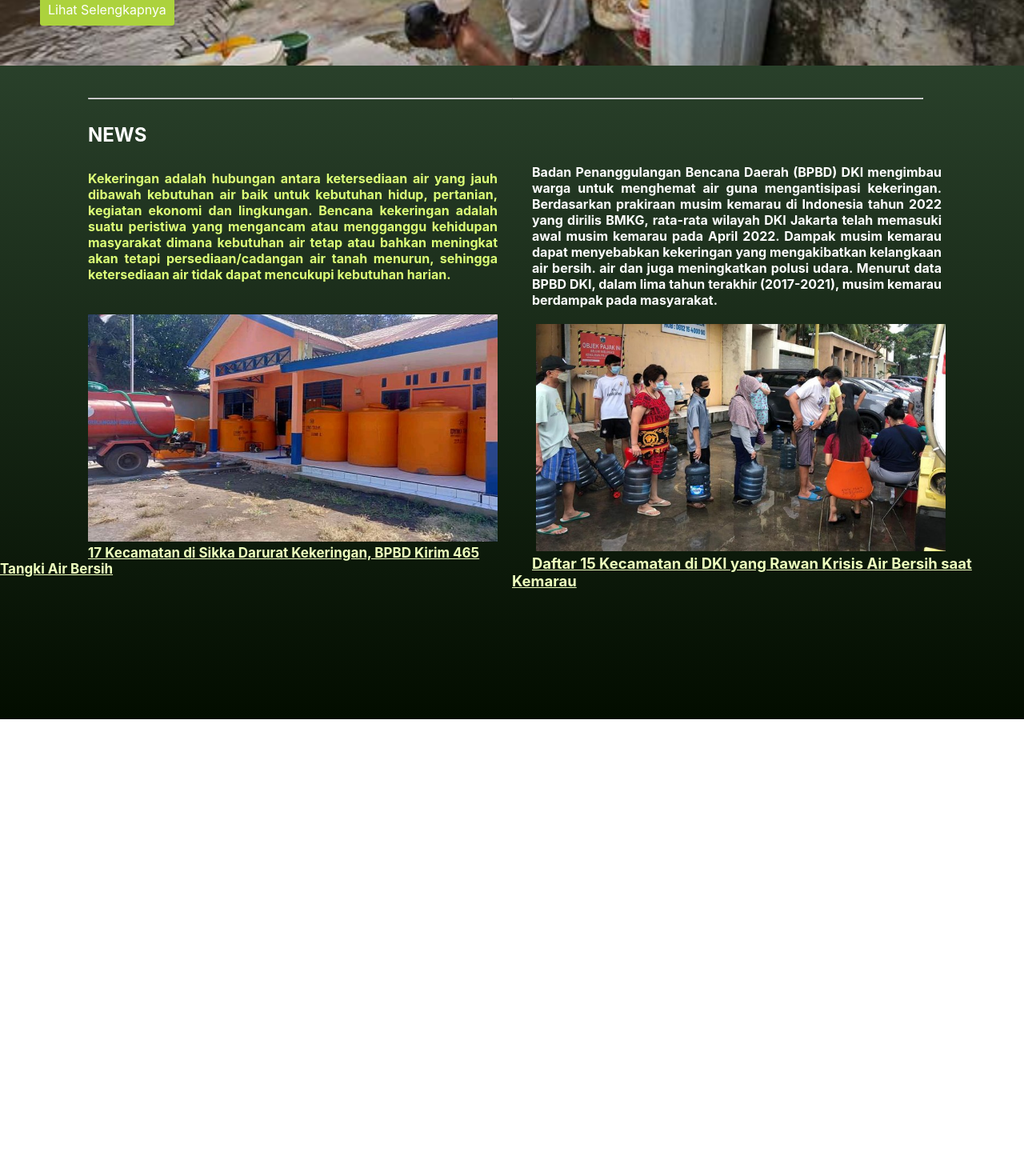
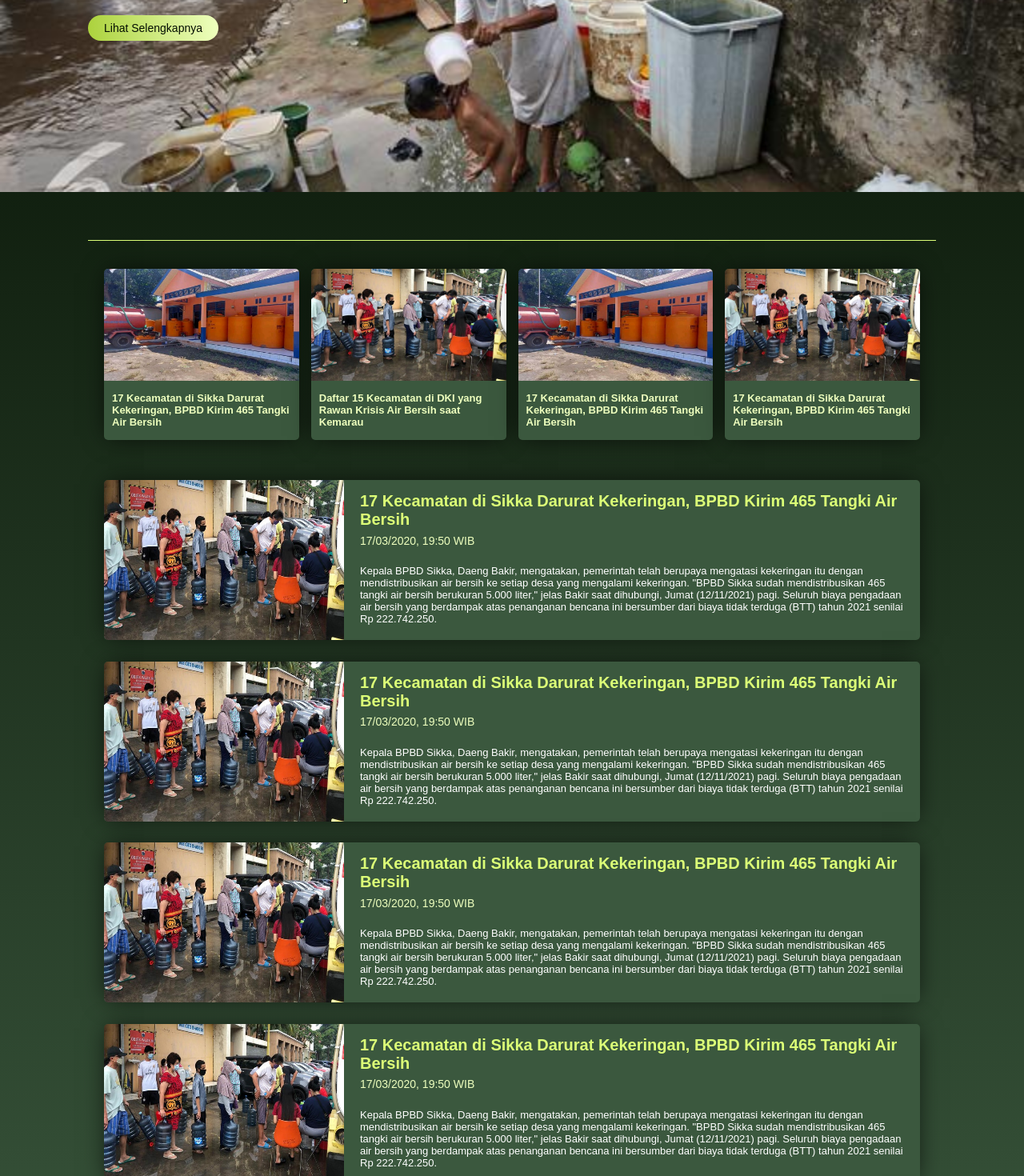
Before and after one commit to Yunanti/WaterDect-App, a React (Create React App) app: page / in a window 1280 px wide. Shown: the part 300-1770 px from the top of the page at 80% size. Before the commit the page ends 1199 px from the top, so only its background shows below. Built offline with nearby package versions, Linux system fonts and the light colour scheme.

Commit message:
update home

```diff
--- a/src/pages/home/Home.tsx
+++ b/src/pages/home/Home.tsx
@@ -9,27 +9,93 @@ export default function Home() {
   }, [dispatch])
 
   return (
-    <div className="home">
-      <header className='home-header'>
+    <div className='bg-home'>
+      <header className='header-home'>
           <h1>Jurus BPBD DKI Hadapi Krisis Air Saat Musim Kemarau Melanda Jakarta</h1>
            <a href="https://www.liputan6.com/news/read/4959237/jurus-bpbd-dki-hadapi-krisis-air-saat-musim-kemarau-melanda-jakarta" target='_blank' rel="noreferrer">Lihat Selengkapnya</a>
 
       </header>
-      <div className='container-left'>
-      <hr />
-        <h2>NEWS</h2>
-      <h1>Kekeringan adalah hubungan antara ketersediaan air yang jauh dibawah kebutuhan air baik untuk kebutuhan hidup, pertanian, kegiatan ekonomi dan lingkungan. Bencana kekeringan adalah suatu peristiwa yang mengancam atau mengganggu kehidupan masyarakat dimana kebutuhan air tetap atau bahkan meningkat akan tetapi persediaan/cadangan air tanah menurun, sehingga ketersediaan air tidak dapat mencukupi kebutuhan harian.  </h1>
 
-      <img src={require("../../components/images/gallery-home/1.jpg")} alt="kekeringan" /> <br />
-      <a href="https://regional.kompas.com/read/2021/11/12/151502978/17-kecamatan-di-sikka-darurat-kekeringan-bpbd-kirim-465-tangki-air-bersih" target='_blank' rel="noreferrer">17 Kecamatan di Sikka Darurat Kekeringan, BPBD Kirim 465 Tangki Air Bersih</a>
-      </div>
-      <div className='container-right'>
-      <hr />
-        <h1>Badan Penanggulangan Bencana Daerah (BPBD) DKI mengimbau warga untuk menghemat air guna mengantisipasi kekeringan. Berdasarkan prakiraan musim kemarau di Indonesia tahun 2022 yang dirilis BMKG, rata-rata wilayah DKI Jakarta telah memasuki awal musim kemarau pada April 2022. Dampak musim kemarau dapat menyebabkan kekeringan yang mengakibatkan kelangkaan air bersih. air dan juga meningkatkan polusi udara. Menurut data BPBD DKI, dalam lima tahun terakhir (2017-2021), musim kemarau berdampak pada masyarakat.
-        </h1>
-        <img src={require("../../components/images/gallery-home/2.jpg")} alt="kekeringan" /> <br />
-        <a href="https://news.detik.com/berita/d-6081428/daftar-15-kecamatan-di-dki-yang-rawan-krisis-air-bersih-saat-kemarau" target='_blank' rel="noreferrer">Daftar 15 Kecamatan di DKI yang Rawan Krisis Air Bersih saat Kemarau</a>
-      </div>
+      <main className='main-home-top'>
+        <div className='card-news-top'>
+          <a href="https://regional.kompas.com/read/2021/11/12/151502978/17-kecamatan-di-sikka-darurat-kekeringan-bpbd-kirim-465-tangki-air-bersih" target='_blank' rel="noreferrer">
+            <img src={require("../../components/images/gallery-home/1.jpg")} alt="kekeringan" />
+            <h4>17 Kecamatan di Sikka Darurat Kekeringan, BPBD Kirim 465 Tangki Air Bersih</h4>
+          </a>
+        </div>
+        <div className='card-news-top'>
+          <a href="https://news.detik.com/berita/d-6081428/daftar-15-kecamatan-di-dki-yang-rawan-krisis-air-bersih-saat-kemarau" target='_blank' rel="noreferrer">
+            <img src={require("../../components/images/gallery-home/2.jpg")} alt="kekeringan" />
+            <h4>Daftar 15 Kecamatan di DKI yang Rawan Krisis Air Bersih saat Kemarau</h4>
+          </a>
+        </div>
+        <div className='card-news-top'>
+          <a href="https://regional.kompas.com/read/2021/11/12/151502978/17-kecamatan-di-sikka-darurat-kekeringan-bpbd-kirim-465-tangki-air-bersih" target='_blank' rel="noreferrer">
+            <img src={require("../../components/images/gallery-home/1.jpg")} alt="kekeringan" />
+            <h4>17 Kecamatan di Sikka Darurat Kekeringan, BPBD Kirim 465 Tangki Air Bersih</h4>
+          </a>
+        </div>
+        <div className='card-news-top'>
+          <a href="https://regional.kompas.com/read/2021/11/12/151502978/17-kecamatan-di-sikka-darurat-kekeringan-bpbd-kirim-465-tangki-air-bersih" target='_blank' rel="noreferrer">
+            <img src={require("../../components/images/gallery-home/2.jpg")} alt="kekeringan" />
+            <h4>17 Kecamatan di Sikka Darurat Kekeringan, BPBD Kirim 465 Tangki Air Bersih</h4>
+          </a>
+        </div>
+      </main>
+
+      <main className='main-home-bottom'>
+        <div className='card-news-bottom'>
+          <a href="https://regional.kompas.com/read/2021/11/12/151502978/17-kecamatan-di-sikka-darurat-kekeringan-bpbd-kirim-465-tangki-air-bersih" target='_blank' rel="noreferrer">
+            <img src={require("../../components/images/gallery-home/2.jpg")} alt="kekeringan" />
+            <div className='title-news'>
+              <h4>17 Kecamatan di Sikka Darurat Kekeringan, BPBD Kirim 465 Tangki Air Bersih</h4>
+              <h6>17/03/2020, 19:50 WIB</h6>
+              <p>Kepala BPBD Sikka, Daeng Bakir, mengatakan, pemerintah telah berupaya mengatasi kekeringan itu dengan mendistribusikan air bersih ke setiap desa yang mengalami kekeringan. "BPBD Sikka sudah mendistribusikan 465 tangki air bersih berukuran 5.000 liter," jelas Bakir saat dihubungi, Jumat (12/11/2021) pagi. Seluruh biaya pengadaan air bersih yang berdampak atas penanganan bencana ini bersumber dari biaya tidak terduga (BTT) tahun 2021 senilai Rp 222.742.250.</p>
+            </div>
+          </a>
+        </div>
+        <div className='card-news-bottom'>
+          <a href="https://regional.kompas.com/read/2021/11/12/151502978/17-kecamatan-di-sikka-darurat-kekeringan-bpbd-kirim-465-tangki-air-bersih" target='_blank' rel="noreferrer">
+            <img src={require("../../components/images/gallery-home/2.jpg")} alt="kekeringan" />
+            <div className='title-news'>
+              <h4>17 Kecamatan di Sikka Darurat Kekeringan, BPBD Kirim 465 Tangki Air Bersih</h4>
+              <h6>17/03/2020, 19:50 WIB</h6>
+              <p>Kepala BPBD Sikka, Daeng Bakir, mengatakan, pemerintah telah berupaya mengatasi kekeringan itu dengan mendistribusikan air bersih ke setiap desa yang mengalami kekeringan. "BPBD Sikka sudah mendistribusikan 465 tangki air bersih berukuran 5.000 liter," jelas Bakir saat dihubungi, Jumat (12/11/2021) pagi. Seluruh biaya pengadaan air bersih yang berdampak atas penanganan bencana ini bersumber dari biaya tidak terduga (BTT) tahun 2021 senilai Rp 222.742.250.</p>
+            </div>
+          </a>
+        </div>
+        <div className='card-news-bottom'>
+          <a href="https://regional.kompas.com/read/2021/11/12/151502978/17-kecamatan-di-sikka-darurat-kekeringan-bpbd-kirim-465-tangki-air-bersih" target='_blank' rel="noreferrer">
+            <img src={require("../../components/images/gallery-home/2.jpg")} alt="kekeringan" />
+            <div className='title-news'>
+              <h4>17 Kecamatan di Sikka Darurat Kekeringan, BPBD Kirim 465 Tangki Air Bersih</h4>
+              <h6>17/03/2020, 19:50 WIB</h6>
+              <p>Kepala BPBD Sikka, Daeng Bakir, mengatakan, pemerintah telah berupaya mengatasi kekeringan itu dengan mendistribusikan air bersih ke setiap desa yang mengalami kekeringan. "BPBD Sikka sudah mendistribusikan 465 tangki air bersih berukuran 5.000 liter," jelas Bakir saat dihubungi, Jumat (12/11/2021) pagi. Seluruh biaya pengadaan air bersih yang berdampak atas penanganan bencana ini bersumber dari biaya tidak terduga (BTT) tahun 2021 senilai Rp 222.742.250.</p>
+            </div>
+          </a>
+        </div>
+        <div className='card-news-bottom'>
+          <a href="https://regional.kompas.com/read/2021/11/12/151502978/17-kecamatan-di-sikka-darurat-kekeringan-bpbd-kirim-465-tangki-air-bersih" target='_blank' rel="noreferrer">
+            <img src={require("../../components/images/gallery-home/2.jpg")} alt="kekeringan" />
+            <div className='title-news'>
+              <h4>17 Kecamatan di Sikka Darurat Kekeringan, BPBD Kirim 465 Tangki Air Bersih</h4>
+              <h6>17/03/2020, 19:50 WIB</h6>
+              <p>Kepala BPBD Sikka, Daeng Bakir, mengatakan, pemerintah telah berupaya mengatasi kekeringan itu dengan mendistribusikan air bersih ke setiap desa yang mengalami kekeringan. "BPBD Sikka sudah mendistribusikan 465 tangki air bersih berukuran 5.000 liter," jelas Bakir saat dihubungi, Jumat (12/11/2021) pagi. Seluruh biaya pengadaan air bersih yang berdampak atas penanganan bencana ini bersumber dari biaya tidak terduga (BTT) tahun 2021 senilai Rp 222.742.250.</p>
+            </div>
+          </a>
+        </div>
+        <div className='card-news-bottom'>
+          <a href="https://regional.kompas.com/read/2021/11/12/151502978/17-kecamatan-di-sikka-darurat-kekeringan-bpbd-kirim-465-tangki-air-bersih" target='_blank' rel="noreferrer">
+            <img src={require("../../components/images/gallery-home/2.jpg")} alt="kekeringan" />
+            <div className='title-news'>
+              <h4>17 Kecamatan di Sikka Darurat Kekeringan, BPBD Kirim 465 Tangki Air Bersih</h4>
+              <h6>17/03/2020, 19:50 WIB</h6>
+              <p>Kepala BPBD Sikka, Daeng Bakir, mengatakan, pemerintah telah berupaya mengatasi kekeringan itu dengan mendistribusikan air bersih ke setiap desa yang mengalami kekeringan. "BPBD Sikka sudah mendistribusikan 465 tangki air bersih berukuran 5.000 liter," jelas Bakir saat dihubungi, Jumat (12/11/2021) pagi. Seluruh biaya pengadaan air bersih yang berdampak atas penanganan bencana ini bersumber dari biaya tidak terduga (BTT) tahun 2021 senilai Rp 222.742.250.</p>
+            </div>
+          </a>
+        </div>
+      </main>
+      <footer></footer>
     </div>
   )
 }
--- a/src/styles/pages/Home.css
+++ b/src/styles/pages/Home.css
@@ -1,114 +1,154 @@
-.home {
-  display: grid;
-  grid-template-areas: 'atas atas' 'kiri kanan';
-  grid-template-columns: 1fr 1fr;
-  grid-template-rows: 0.65fr 1fr;
-  background-image: linear-gradient(to bottom, #3b583e, #030d00);
+.bg-home {
+  background-image: linear-gradient(to bottom, #030d00, #3b583e);
 }
 
-.home-header {
+.header-home {
   background-image: url('../../components/images/gallery-home/3.jpg');
-  height: 100%;
   background-position: center;
   background-repeat: no-repeat;
   background-size: cover;
-  /* height: 300px; */
-  grid-area: atas;
-  padding-bottom: 30px;
+  height: 65vh;
+  padding-left: 110px;
+  padding-right: 110px;
 }
 
-.home-header a {
-  background-color: #acd23d;
-  border-radius: 0.2em;
-  padding: 5px 10px 10px 10px;
+.header-home a {
+  background-image: linear-gradient(to right, #acd23d, #eeffbe);
+  border-radius: 50px;
+  padding: 8px 20px 8px 20px;
   text-decoration: none;
-  color: #ffffff;
-  margin-left: 50px;
+  color: #030d00;
+  font-family: 'Poppins', sans-serif;
+  font-size: 14px;
 }
 
-.home-header a:hover {
-  background-color: #ffffff;
-  color: #acd23d;
+.header-home a:hover {
+  background-image: linear-gradient(to right, #eeffbe, #acd23d);
+  color: #030d00;
+  transition: 1s;
 }
 
-.home-header h1 {
-  padding-top: 220px;
-  margin-left: 50px;
+.header-home h1 {
+  padding-top: 250px;
   color: #eeffbe;
+  font-family: 'Poppins', sans-serif;
+  font-size: 30px;
+  text-shadow: 1px 1px #030d00;
 }
 
-.container-left {
-  grid-area: kiri;
+.main-home-top {
+  margin-top: 60px;
+  margin-bottom: 50px;
+  margin-left: 110px;
+  margin-right: 110px;
+  padding-top: 15px;
+  padding-left: 20px;
+  padding-right: 20px;
+  display: grid;
+  grid-template-columns: repeat(auto-fit, minmax(100px, 1fr));
+  grid-gap: 15px;
+  border-top: 1px solid #dcff77;
+  justify-items: center;
 }
 
-.container-left h1 {
-  padding-top: 10px;
-  padding-bottom: 30px;
-  width: 80%;
-  padding-left: 110px;
-  text-align: justify;
-  color: #dcff77;
-  font-size: 16px;
+.card-news-top {
+  background-color: #3b583e;
+  border-radius: 5px;
+  margin-top: 20px;
+  width: 100%;
+  /* border: 0.1px solid #dcff77; */
+  -webkit-box-shadow: 0px 0px 29px -5px rgba(0, 0, 0, 0.75);
+  -moz-box-shadow: 0px 0px 29px -5px rgba(0, 0, 0, 0.75);
+  box-shadow: 0px 0px 29px -5px rgba(0, 0, 0, 0.75);
 }
 
-.container-left a {
-  color: #eeffbe;
-  text-decoration: none;
-  padding-left: 110px;
-  font-size: 17px;
-  text-decoration: underline;
-  font-weight: bold;
-}
-.container-left h2 {
-  padding-left: 110px;
-  padding-top: 10px;
-  color: white;
+.card-news-top:hover {
+  -webkit-box-shadow: 0px 0px 10px -4px #dcff77;
+  -moz-box-shadow: 0px 0px 10px -4px #dcff77;
+  box-shadow: 0px 0px 10px -4px #dcff77;
 }
 
-.container-left img {
-  width: 80%;
-  height: 39%;
-  padding-left: 110px;
-  padding-right: 30px;
+.card-news-top img {
+  width: 100%;
+  height: 140px;
+  border-top-left-radius: 5px;
+  border-top-right-radius: 5px;
 }
 
-.container-left hr {
-  width: 100%;
-  margin-top: 70px;
-  margin-left: 110px;
+.card-news-top a {
+  text-decoration: none;
 }
 
-.container-right {
-  grid-area: kanan;
+.card-news-top h4 {
+  color: #eeffbe;
+  font-family: 'Poppins', sans-serif;
+  font-size: 13px;
+  margin-top: 10px;
+  margin-bottom: 15px;
+  padding-left: 10px;
+  padding-right: 10px;
 }
 
-.container-right h1 {
-  padding-top: 70px;
-  padding-bottom: 10px;
-  width: 80%;
-  padding-left: 25px;
-  text-align: justify;
-  color: #ffffff;
-  font-size: 16px;
+.main-home-bottom {
+  margin-top: 20px;
+  margin-left: 130px;
+  margin-right: 110px;
+  padding-right: 20px;
+  justify-items: center;
 }
 
-.container-right a {
-  color: #eeffbe;
+.card-news-bottom a {
   text-decoration: none;
-  padding-left: 25px;
-  font-size: 18.5px;
-  text-decoration: underline;
-  font-weight: bold;
 }
 
-.container-right img {
-  width: 80%;
-  height: 39%;
-  padding-left: 30px;
-  padding-right: 30px;
+.card-news-bottom h4 {
+  color: #dcff77;
+  font-family: 'Poppins', sans-serif;
+  font-size: 20px;
+  padding-top: 15px;
+  padding-right: 15px;
 }
-.container-right hr {
-  width: 80%;
-  margin-top: 70px;
-  margin-right: 130px;
+
+.card-news-bottom h6 {
+  color: #eeffbe;
+  font-family: 'Poppins', sans-serif;
+  font-size: 14px;
+  font-weight: normal;
+  margin-top: -20px;
 }
+
+.card-news-bottom p {
+  color: #ffffff;
+  font-family: 'Poppins', sans-serif;
+  font-size: 13px;
+  margin-top: -10px;
+}
+
+.card-news-bottom {
+  background-color: #3b583e;
+  border-radius: 5px;
+  width: 100%;
+  -webkit-box-shadow: 0px 0px 29px -5px rgba(0, 0, 0, 0.75);
+  -moz-box-shadow: 0px 0px 29px -5px rgba(0, 0, 0, 0.75);
+  box-shadow: 0px 0px 29px -5px rgba(0, 0, 0, 0.75);
+}
+
+.card-news-bottom:hover {
+  -webkit-box-shadow: 0px 0px 10px -4px #dcff77;
+  -moz-box-shadow: 0px 0px 10px -4px #dcff77;
+  box-shadow: 0px 0px 10px -4px #dcff77;
+}
+
+.card-news-bottom img {
+  float: left;
+  width: 300px;
+  height: 200px;
+  border-bottom-left-radius: 5px;
+  border-top-left-radius: 5px;
+  margin-right: 20px;
+}
+
+.title-news {
+  margin: 10px;
+  height: 200px;
+}
```
